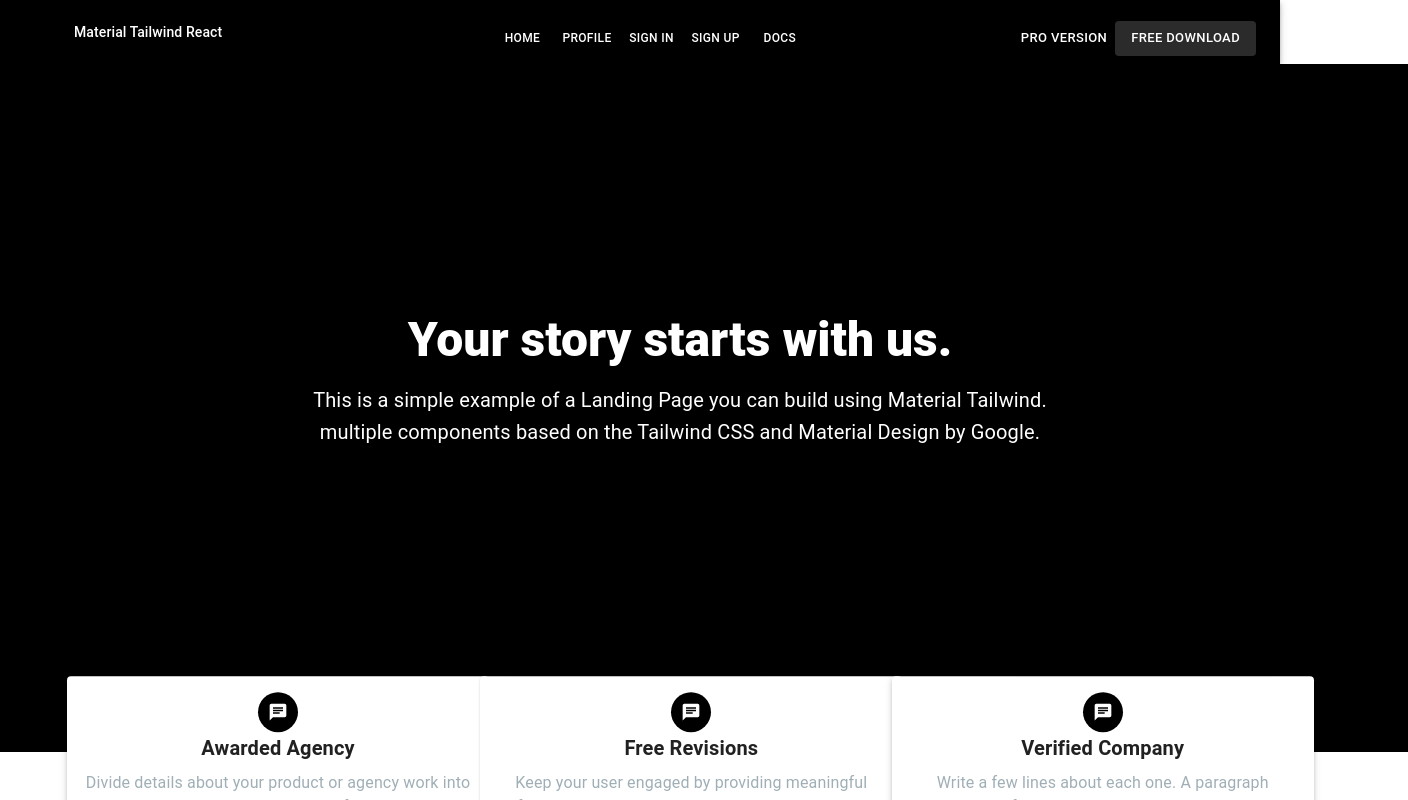
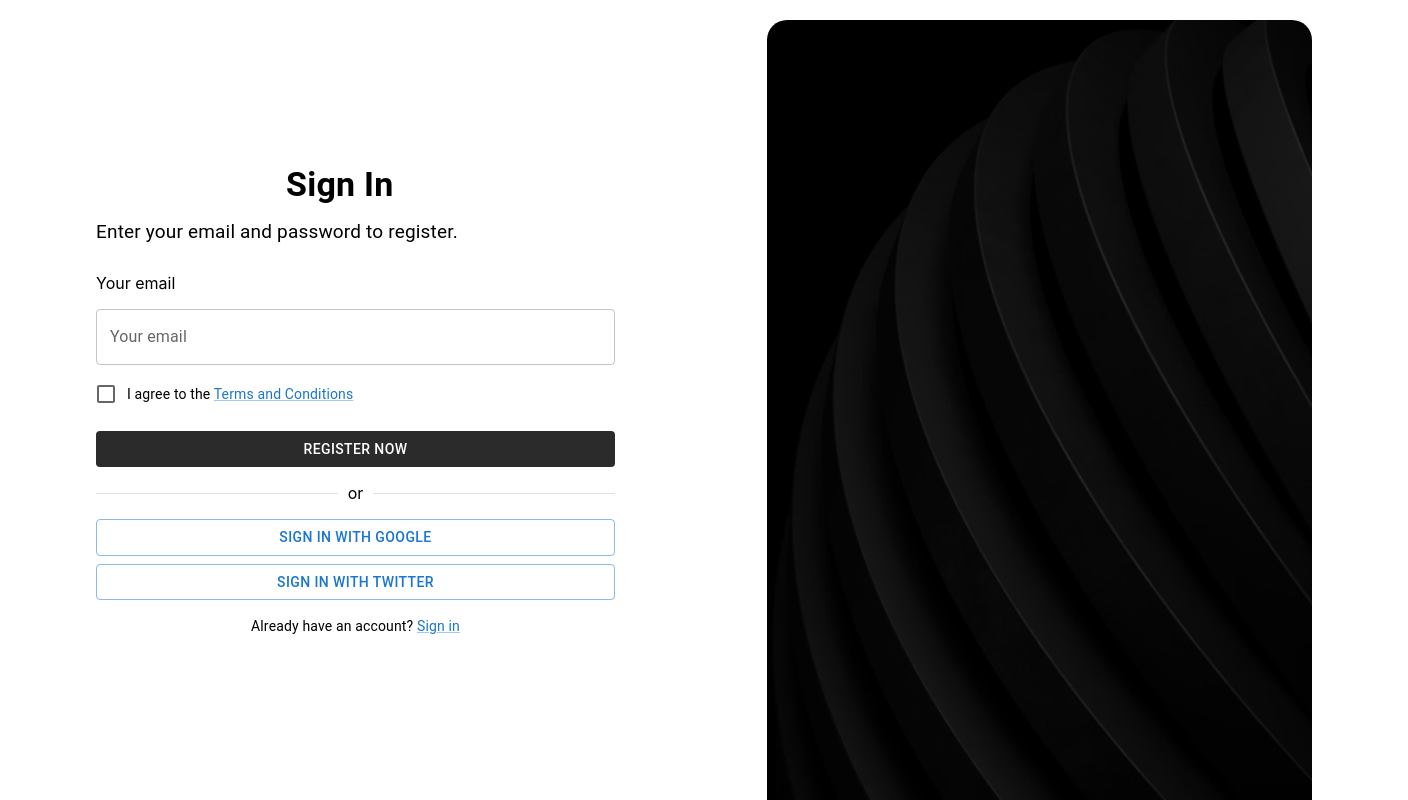
Before and after one commit to kimmisinha/Material-UI-Project, a React (Create React App) app: page /signup in a window 1280 px wide. Shown: the top 800 px of the page, 1408 px wide, since content can reach past the window. Built offline with nearby package versions, Linux system fonts and the light colour scheme.

Commit message:
Rearrange Signup page layout: image on the right

```diff
--- a/src/App.js
+++ b/src/App.js
@@ -9,8 +9,8 @@ function App() {
   return (
     <Router>
       <div className="App">
-        <Navbar />
         <Routes>
+        <Route path="/" element={<Navbar />} />
           <Route path="/signin" element={<SignIn />} />
           <Route path="/signup" element={<Signup />} />
           <Route path="/profile" element={<Profile />} />
--- a/src/Component/Navbar.jsx
+++ b/src/Component/Navbar.jsx
@@ -5,13 +5,14 @@ import Toolbar from "@mui/material/Toolbar";
 import Typography from "@mui/material/Typography";
 import Button from "@mui/material/Button";
 import { createTheme, ThemeProvider } from "@mui/material/styles";
-import { Link } from "react-router-dom";
 import LandingPage from "./LandingPage";
 import TeamPage from "./TeamPage";
 import OurTeam from "./OurTeam";
 import CoWorking from "./CoWorking";
 import ContactUs from "./ContactUs";
 import Footer from "./Footer";
+import { Link, useNavigate } from "react-router-dom";
+
 const buttonsize = {
   fontSize: "12px",
   marginTop: "13px",
@@ -44,6 +45,16 @@ const customTheme = createTheme({
 
 
 const Navbar = () => {
+  const Navigate = useNavigate();
+  function handlesubmit() {
+    Navigate("/profile");
+  }
+  function handlesubmitTwo(){
+    Navigate("/signin");
+  }
+  function handlesubmitThree(){
+    Navigate("/signup");
+  }
   return (
     <Box>
       <AppBar
@@ -69,13 +80,13 @@ const Navbar = () => {
             <Button sx={buttonsize} color="inherit">
               Home
             </Button>
-            <Button sx={buttonsize} color="inherit">
+            <Button onClick={handlesubmit} sx={buttonsize} color="inherit">
               Profile
             </Button>
-            <Button sx={buttonsize} color="inherit">
+            <Button  onClick={handlesubmitTwo} sx={buttonsize} color="inherit">
               Sign In
             </Button>
-            <Button sx={buttonsize} color="inherit">
+            <Button  onClick={handlesubmitThree} sx={buttonsize} color="inherit">
               Sign Up
             </Button>
             <Button sx={buttonsize} color="inherit">
--- a/src/Component/Profile.jsx
+++ b/src/Component/Profile.jsx
@@ -1,9 +1,56 @@
-import React from 'react'
+import React from 'react';
+import { Avatar, Box, Typography, Grid, Paper } from '@mui/material';
+import LocationOnIcon from '@mui/icons-material/LocationOn';
+import WorkIcon from '@mui/icons-material/Work';
+import SchoolIcon from '@mui/icons-material/School';
 
 function Profile() {
   return (
-    <div>Profile</div>
-  )
+
+    <Paper elevation={3} style={{ padding: '20px', maxWidth: '600px', margin: 'auto' }}>
+      <Grid container spacing={2}>
+        <Grid item xs={12} sm={4} style={{ textAlign: 'center' }}>
+          <Avatar
+            src="https://via.placeholder.com/150" // Replace with the actual image URL
+            alt="Profile Picture"
+            sx={{ width: 100, height: 100 }}
+          />
+        </Grid>
+        <Grid item xs={12} sm={8}>
+          <Typography variant="h5">Jenna Stones</Typography>
+          <Typography variant="subtitle1">jena@mail.com</Typography>
+          <Box display="flex" alignItems="center" mt={1}>
+            <LocationOnIcon fontSize="small" />
+            <Typography variant="body2" color="textSecondary" ml={1}>
+              Los Angeles, California
+            </Typography>
+          </Box>
+          <Box display="flex" alignItems="center" mt={1}>
+            <WorkIcon fontSize="small" />
+            <Typography variant="body2" color="textSecondary" ml={1}>
+              Solution Manager - Creative Tim Officer
+            </Typography>
+          </Box>
+          <Box display="flex" alignItems="center" mt={1}>
+            <SchoolIcon fontSize="small" />
+            <Typography variant="body2" color="textSecondary" ml={1}>
+              University of Computer Science
+            </Typography>
+          </Box>
+        </Grid>
+        <Grid item xs={12}>
+          <Typography variant="body2" mt={2}>
+            An artist of considerable range, Jenna the name taken by Melbourne-raised, Brooklyn-based Nick Murphy writes, performs, and records all of his own music, giving it a warm, intimate feel with a solid groove structure. An artist of considerable range.
+          </Typography>
+        </Grid>
+        <Grid item xs={12}>
+          <Typography variant="button" display="block" gutterBottom>
+            SHOW MORE
+          </Typography>
+        </Grid>
+      </Grid>
+    </Paper>
+  );
 }
 
-export default Profile
+export default Profile;
--- a/src/Component/SignIn.jsx
+++ b/src/Component/SignIn.jsx
@@ -1,41 +1,77 @@
-import React from 'react';
-import { TextField, Button, Checkbox, FormControlLabel, Typography, Container, Box, Link, Grid, Divider } from '@mui/material';
+import React from "react";
+import {
+  TextField,
+  Button,
+  Checkbox,
+  FormControlLabel,
+  Typography,
+  Container,
+  Box,
+  Link,
+  Divider,
+} from "@mui/material";
+import Black from "../assets/Black.webp";
 
 const SignIn = () => {
+
+
+const freeDownloadButtonStyle = {
+  backgroundColor: "#2B2B2B",
+
+};
   return (
-    <Container maxWidth="md">
+    <Container>
       <Box
         sx={{
-          display: 'flex',
-          flexDirection: 'row',
-          alignItems: 'center',
-          mt: 4,
-          boxShadow: 3,
-          borderRadius: 2,
-          overflow: 'hidden'
+          display: "flex",
+          alignItems: "stretch",
+          height: "100vh",
         }}
       >
         <Box
           sx={{
             flex: 1,
-            backgroundColor: '#000',
-            display: { xs: 'none', md: 'block' }
+            display: { xs: "none", md: "block" },
+            position: "relative",
           }}
         >
-          {/* Placeholder for the image */}
+          <img
+            src={Black}
+            alt="Sign In"
+            style={{
+              width: "100%",
+              height: "100%",
+              objectFit: "cover",
+              borderRadius: "20px",
+              marginLeft: "-120px",
+              marginTop: "20px",
+            }}
+          />
         </Box>
         <Box
           sx={{
             flex: 1,
-            p: 4
+            marginLeft: "50px",
+            p: 4,
+            display: "flex",
+            flexDirection: "column",
+            justifyContent: "center",
           }}
         >
-          <Typography variant="h5" component="h1" gutterBottom>
+          <Typography
+            variant="h4"
+            component="h2"
+            gutterBottom
+            marginLeft="90px"
+            sx={{ fontWeight: "bold" }}
+          >
             Join Us Today
           </Typography>
-          <Typography variant="body1" gutterBottom>
+          <Typography gutterBottom marginLeft="90px" fontSize="19px" >
             Enter your email and password to register.
           </Typography>
+          <label style={{ marginTop: "20px" }}>Your email</label>
+
           <TextField
             label="Your email"
             type="email"
@@ -47,18 +83,24 @@ const SignIn = () => {
             control={<Checkbox />}
             label={
               <Typography variant="body2">
-                I agree the <Link href="#">Terms and Conditions</Link>
+                I agree to the <Link href="#">Terms and Conditions</Link>
               </Typography>
             }
           />
-          <Button variant="contained" color="primary" fullWidth sx={{ mt: 2, mb: 2 }}>
+          <Button
+
+
+            fullWidth
+            sx={{ mt: 2, mb: 2 ,color:"white", backgroundColor: "#2B2B2B",}}
+          >
             Register Now
           </Button>
           <Divider sx={{ mb: 2 }}>or</Divider>
           <Button variant="outlined" fullWidth sx={{ mb: 1 }}>
             Sign in with Google
           </Button>
-          <Button variant="outlined" fullWidth>
+          <Button variant="outlined" fullWidth
+          >
             Sign in with Twitter
           </Button>
           <Typography variant="body2" align="center" sx={{ mt: 2 }}>
--- a/src/Component/Signup.jsx
+++ b/src/Component/Signup.jsx
@@ -1,9 +1,111 @@
-import React from 'react'
+import React from "react";
+import {
+  TextField,
+  Button,
+  Checkbox,
+  FormControlLabel,
+  Typography,
+  Container,
+  Box,
+  Link,
+  Divider,
+} from "@mui/material";
+import Black from "../assets/Black.webp";
 
-function Signup() {
+const Signup = () => {
+  const freeDownloadButtonStyle = {
+    backgroundColor: "#2B2B2B",
+  };
+
   return (
-    <div>Signup</div>
-  )
-}
+    <Container>
+      <Box
+        sx={{
+          display: "flex",
+          alignItems: "stretch",
+          height: "100vh",
+        }}
+      >
+        <Box
+          sx={{
+            flex: 1,
+            marginRight: "50px",
+            p: 4,
+            display: "flex",
+            flexDirection: "column",
+            justifyContent: "center",
+          }}
+        >
+          <Typography
+            variant="h4"
+            component="h2"
+            gutterBottom
+            sx={{ fontWeight: "bold", marginLeft: "190px" }}
+          >
+            Sign In
+          </Typography>
+          <Typography gutterBottom fontSize="19px">
+            Enter your email and password to register.
+          </Typography>
+          <label style={{ marginTop: "20px" }}>Your email</label>
 
-export default Signup
+          <TextField
+            label="Your email"
+            type="email"
+            variant="outlined"
+            fullWidth
+            margin="normal"
+          />
+          <FormControlLabel
+            control={<Checkbox />}
+            label={
+              <Typography variant="body2">
+                I agree to the <Link href="#">Terms and Conditions</Link>
+              </Typography>
+            }
+          />
+          <Button
+            fullWidth
+            sx={{ mt: 2, mb: 2, color: "white", backgroundColor: "#2B2B2B" }}
+          >
+            Register Now
+          </Button>
+          <Divider sx={{ mb: 2 }}>or</Divider>
+          <Button variant="outlined" fullWidth sx={{ mb: 1 }}>
+            Sign in with Google
+          </Button>
+          <Button variant="outlined" fullWidth>
+            Sign in with Twitter
+          </Button>
+          <Typography variant="body2" align="center" sx={{ mt: 2 }}>
+            Already have an account? <Link href="#">Sign in</Link>
+          </Typography>
+        </Box>
+
+        <Box
+          sx={{
+            flex: 1,
+            display: { xs: "none", md: "block" },
+            position: "relative",
+          }}
+        >
+          <img
+            src={Black}
+            alt="Sign In"
+            style={{
+              width: "105%",
+              height: "100%",
+              objectFit: "cover",
+              borderRadius: "20px",
+              marginTop: "20px",
+              // marginLeft:"500px"
+              marginLeft: "70px",
+            }}
+          />
+        </Box>
+      </Box>
+    </Container>
+  );
+};
+
+export default Signup;
```
